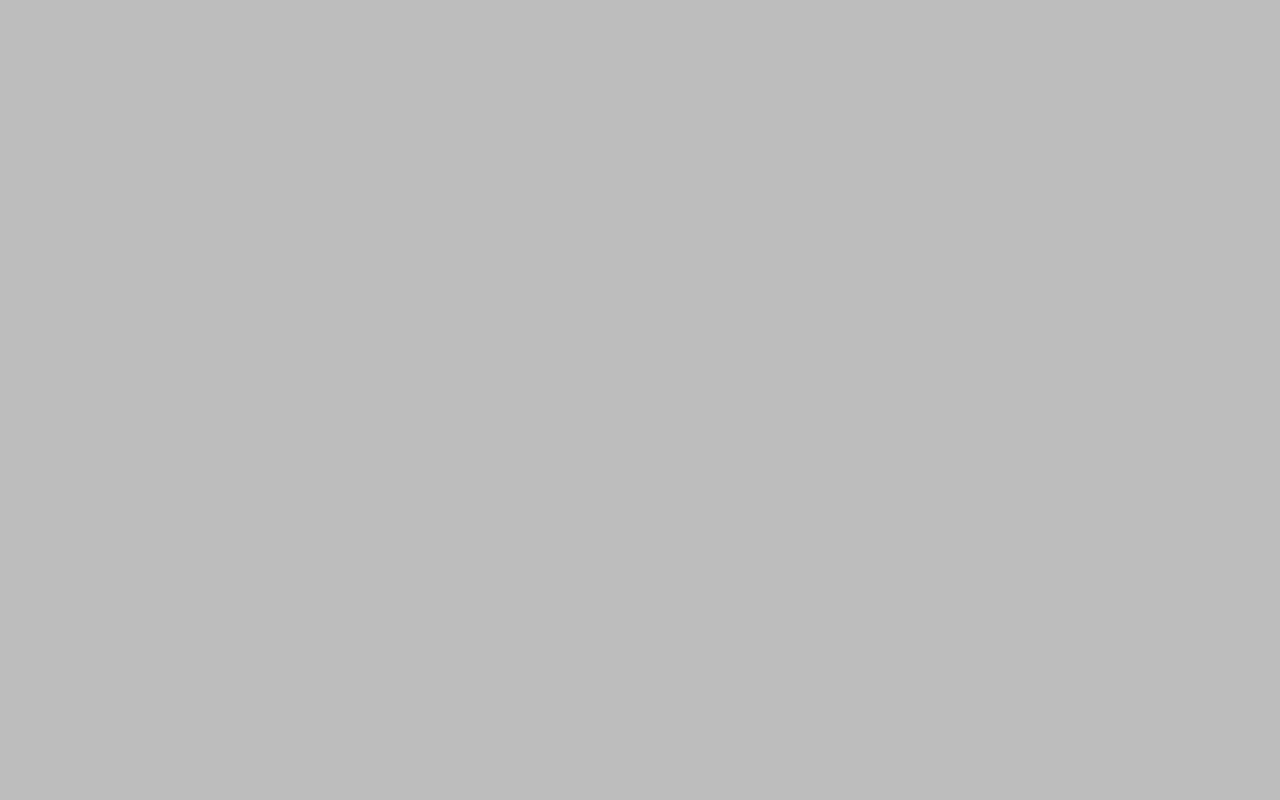
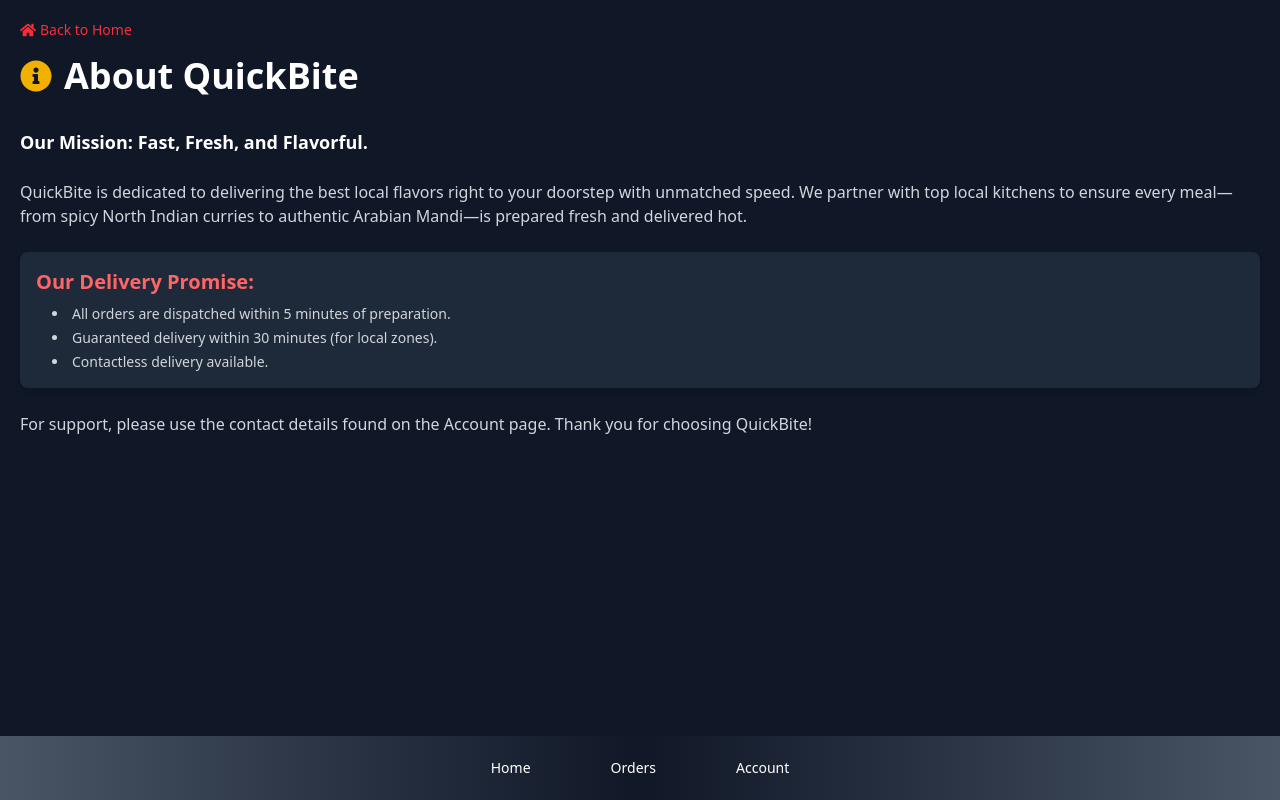
Before and after one commit to athulkrishnap25/Food, a React (Vite) app: page /info in a window 1280 px wide. Before the commit this address had no page. Built offline with nearby package versions, Linux system fonts and the light colour scheme.

Commit message:
about us

```diff
--- a/src/App.jsx
+++ b/src/App.jsx
@@ -16,6 +16,7 @@
 import Orders from "./pages/orders";
 import { ThemeProvider } from "./context/ThemeContext.jsx";
 import Account from "./pages/account";
+import InfoPage from "./pages/InfoPage";
 
 
 
@@ -39,7 +40,7 @@
             <Route path="/category/Beverages" element={<Beverages />} />
             <Route path="/orders" element={<Orders />} />
              <Route path="/account" element={<Account />} />
-
+             <Route path="/info" element={<InfoPage />} />
           </Routes>
         </div>
         </ThemeProvider>
--- a/src/pages/Cart.jsx
+++ b/src/pages/Cart.jsx
@@ -3,7 +3,6 @@
 import { Link, useNavigate } from "react-router-dom";
 import BottomNav from "../components/BottomNav";
 import { FaTrashAlt } from 'react-icons/fa';
-
 import { addToCart, removeFromCart, clearCart } from '../redux/cartSlice';
 import { placeOrder } from '../redux/ordersSlice';
 
--- /dev/null
+++ b/src/pages/InfoPage.jsx
@@ -0,0 +1,52 @@
+import React from 'react';
+import { Link } from 'react-router-dom';
+import BottomNav from '../components/BottomNav';
+import { FaInfoCircle, FaHome } from 'react-icons/fa';
+
+export default function InfoPage() {
+  return (
+
+    <div className="relative w-screen min-h-screen bg-gray-900 text-white">
+      <div className="p-5">
+
+        <Link to="/home" className="text-red-500 text-sm mb-4 block flex items-center space-x-1">
+          <FaHome className="w-4 h-4"/> <span>Back to Home</span>
+        </Link>
+
+        <div className="flex items-center space-x-3 mb-8">
+            <FaInfoCircle className="w-8 h-8 text-yellow-500" />
+            <h1 className="text-4xl font-bold">About QuickBite</h1>
+        </div>
+
+        <div className="space-y-6 text-gray-300">
+
+            <p className="text-lg font-semibold text-white">
+                Our Mission: Fast, Fresh, and Flavorful.
+            </p>
+
+            <p>
+                QuickBite is dedicated to delivering the best local flavors right to your doorstep with unmatched speed. We partner with top local kitchens to ensure every meal—from spicy North Indian curries to authentic Arabian Mandi—is prepared fresh and delivered hot.
+            </p>
+
+            <div className="bg-gray-800 p-4 rounded-lg shadow-md space-y-2">
+                <h3 className="text-xl font-bold text-red-400">Our Delivery Promise:</h3>
+                <ul className="list-disc list-inside ml-4 text-sm space-y-1">
+                    <li>All orders are dispatched within 5 minutes of preparation.</li>
+                    <li>Guaranteed delivery within 30 minutes (for local zones).</li>
+                    <li>Contactless delivery available.</li>
+                </ul>
+            </div>
+
+            <p>
+                For support, please use the contact details found on the Account page. Thank you for choosing QuickBite!
+            </p>
+
+        </div>
+      </div>
+
+      <div className="mt-20">
+        <BottomNav />
+      </div>
+    </div>
+  );
+}
--- a/src/pages/account.jsx
+++ b/src/pages/account.jsx
@@ -2,7 +2,8 @@
 import { UserContext } from '../context/UserContext.jsx';
 import { useTheme } from '../context/ThemeContext.jsx';
 import BottomNav from '../components/BottomNav';
-import { FaMoon, FaSun, FaUserCircle, FaEnvelope, FaPhone } from 'react-icons/fa';
+import { FaMoon, FaSun, FaUserCircle, FaEnvelope, FaPhone, FaInfoCircle } from 'react-icons/fa';
+import { Link } from 'react-router-dom';
 
 const CONTACT_EMAIL = "athulkrishnapjio@gmail.com";
 const CONTACT_PHONE = "9778009265";
@@ -25,7 +26,6 @@
             </div>
 
             <div className="px-5 space-y-6">
-
                 <div className="flex items-center space-x-4 p-4 bg-white dark:bg-gray-800 rounded-xl shadow-lg">
                     <FaUserCircle className="w-10 h-10 text-red-500 dark:text-red-400" />
                     <div>
@@ -33,8 +33,6 @@
                         <h2 className="text-2xl font-semibold capitalize">{name ? name : "Guest"}</h2>
                     </div>
                 </div>
-
-
                 <button
                     onClick={toggleTheme}
                     className="w-full flex items-center justify-between p-4 bg-white dark:bg-gray-800 border border-gray-200 dark:border-gray-700 rounded-xl shadow-md hover:bg-gray-100 dark:hover:bg-gray-700 transition duration-200"
@@ -43,12 +41,21 @@
                     <ThemeIcon className="w-6 h-6 text-yellow-500 dark:text-yellow-300" />
                 </button>
 
+                <Link
+                    to="/info"
+                    className="w-full flex items-center justify-between p-4 bg-white dark:bg-gray-800 border border-gray-200 dark:border-gray-700 rounded-xl shadow-md hover:bg-gray-100 dark:hover:bg-gray-700 transition duration-200"
+                >
+                    <span className="text-lg font-medium">About Us</span>
+                    <FaInfoCircle className="w-6 h-6 text-blue-500 dark:text-blue-400" />
+                </Link>
+
+
                 <div className="space-y-3 pt-2">
                     <h3 className="text-xl font-semibold">Support & Contact</h3>
 
                     <a
                         href={`mailto:${CONTACT_EMAIL}`}
-                        className="w-full flex items-center space-x-4 p-4 bg-blue-400 text-white rounded-xl shadow-md hover:bg-blue-600 transition duration-200"
+                        className="w-full flex items-center space-x-4 p-4 bg-red-600 text-white rounded-xl shadow-md hover:bg-red-700 transition duration-200"
                     >
                         <FaEnvelope className="w-6 h-6 flex-shrink-0" />
                         <div>
@@ -58,14 +65,13 @@
 
                     <a
                         href={`tel:${CONTACT_PHONE}`}
-                        className="w-full flex items-center space-x-4 p-4 bg-blue-400 text-white rounded-xl shadow-md hover:bg-blue-600 transition duration-200"
+                        className="w-full flex items-center space-x-4 p-4 bg-red-600 text-white rounded-xl shadow-md hover:bg-red-700 transition duration-200"
                     >
                         <FaPhone className="w-6 h-6 flex-shrink-0" />
                         <div>
                             <span className="block font-medium">Phone: {CONTACT_PHONE}</span>
                         </div>
                     </a>
-
 
                     <button
                         onClick={handleChatClick}
```
